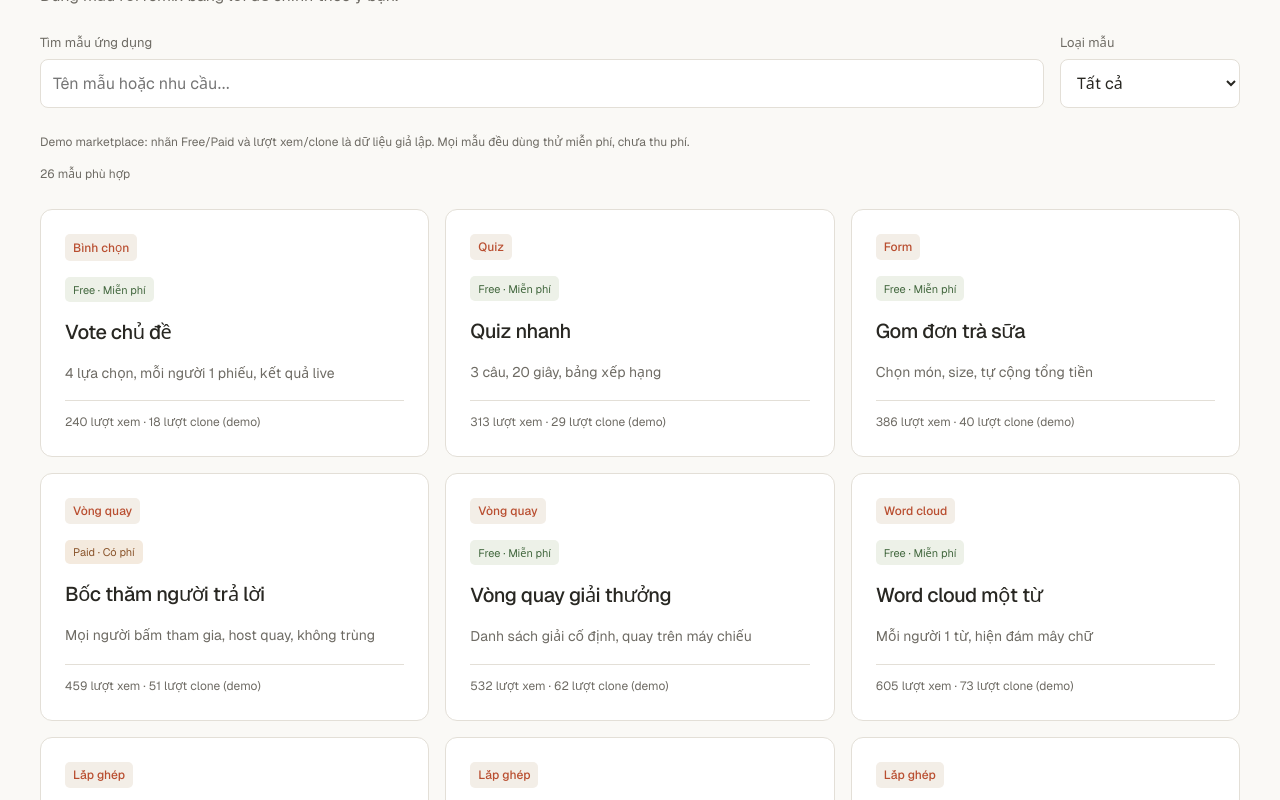
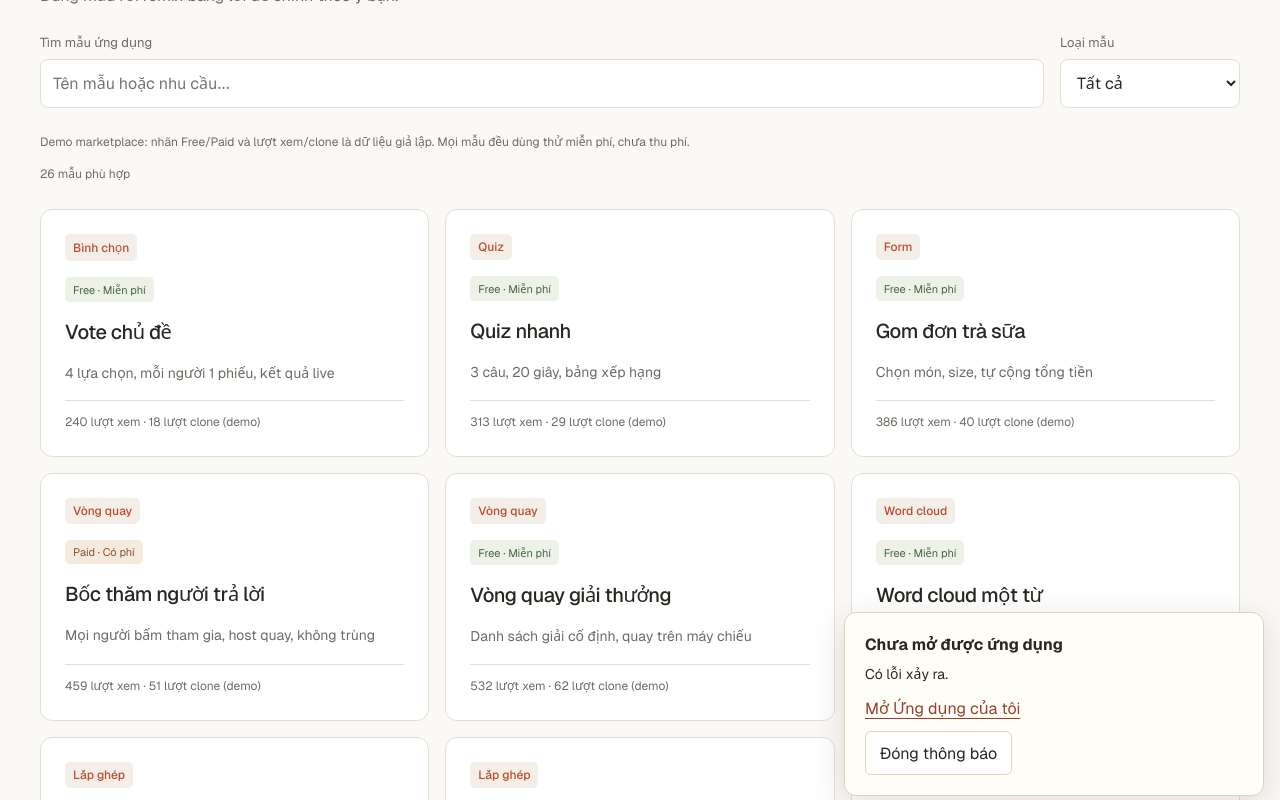
Before and after one commit to 95Lab/minintapp, a Next.js app: page /templates in a window 1280 px wide. Both pictures are taken after a click on the button 234 px from the left and 884 px from the top of the page. Shown: the part 484-1284 px from the top of the page. Built offline with nearby package versions, Linux system fonts and the light colour scheme; no server answers.

Commit message:
feat: update deployment workflow and enhance template gallery feedback

```diff
--- /dev/null
+++ b/src/engine-ui/create/template-gallery.module.css
@@ -0,0 +1,5 @@
+.feedback { position: fixed; z-index: 100; right: 16px; bottom: 16px; width: min(420px, calc(100vw - 32px)); max-height: 60vh; overflow: auto; padding: 20px; border: 1px solid #dfd3bb; border-radius: 12px; background: #fffdf7; color: #282722; box-shadow: 0 8px 32px #28272226; }
+.feedback strong { display: block; font-size: 16px; }
+.feedback p { margin: 8px 0 12px; font-size: 14px; line-height: 1.6; }
+.feedback a { color: #93432b; }
+.feedback button { display: block; margin-top: 12px; min-height: 44px; padding: 8px 14px; border: 1px solid #dfd3bb; border-radius: 6px; background: #fff; color: inherit; font: inherit; cursor: pointer; }
--- a/src/engine-ui/create/template-gallery.tsx
+++ b/src/engine-ui/create/template-gallery.tsx
@@ -1,9 +1,10 @@
 "use client";
-// Ready-made templates: one tap creates the app instantly (no AI call) and opens the host view,
+// Ready-made templates create without AI, then wait for deployment before opening the host view,
 // where it can be remixed in words.
 import { CreationAvailabilityNotice, useCreationAvailability } from "@/components/create/creation-availability";
 import { creationBlocked } from "@/lib/api/creation-availability";
-import { useState } from "react";
+import { useRef, useState } from "react";
+import styles from "./template-gallery.module.css";
 import { useRouter } from "next/navigation";
 import type { Lifetime } from "@/engine/api/api-contract-types";
 import { createFromTemplate } from "@/engine/api/api-client";
@@ -36,21 +37,33 @@ export function TemplateGallery({ locale, lifetime }: { locale: UiLocale; lifeti
   const availability = useCreationAvailability();
   const router = useRouter();
   const [busyId, setBusyId] = useState<string | null>(null);
+  const inFlight = useRef(false);
   const [error, setError] = useState<string | null>(null);
 
   async function open(templateId: string) {
-    if (busyId) return;
+    if (inFlight.current) return;
+    inFlight.current = true;
     setBusyId(templateId);
     setError(null);
-    if (!await availability.refresh()) { setBusyId(null); return; }
-    const res = await createFromTemplate({ templateId, locale, lifetime });
-    if (res.ok) {
+    let navigating = false;
+    try {
+      if (!await availability.refresh()) {
+        setError(locale === "vi" ? "Chưa thể tạo app. Kiểm tra lại hạn mức ở đầu danh sách." : "Cannot create the app yet. Check your app limit above the list.");
+        return;
+      }
+      const res = await createFromTemplate({ templateId, locale, lifetime });
+      if (!res.ok) {
+        setError(errorText(res.code, locale, res.params));
+        return;
+      }
       setHostToken(res.id, res.hostToken);
       router.push(`/rooms/${res.id}/host`);
-      return;
+      navigating = true;
+    } catch {
+      setError(errorText("network", locale));
+    } finally {
+      if (!navigating) { setBusyId(null); inFlight.current = false; }
     }
-    setError(errorText(res.code, locale, res.params));
-    setBusyId(null);
   }
 
   return (
@@ -75,7 +88,16 @@ export function TemplateGallery({ locale, lifetime }: { locale: UiLocale; lifeti
         ))}
       </div>
       {visible.length===0&&<p className="catalog-empty">{locale==="vi"?"Không có mẫu phù hợp. Thử từ khóa khác hoặc chọn tất cả loại mẫu.":"No matching templates. Try another search or select all pricing types."}</p>}
-      {error && <div className="notice warn" role="alert">{error} <a href="/dashboard">{locale === "vi" ? "Mở Ứng dụng của tôi" : "Open My apps"}</a></div>}
+      {busyId && <div className={styles.feedback} role="status" aria-live="polite">
+        <strong>{locale === "vi" ? "Đang tạo ứng dụng" : "Creating your app"}: {APP_TEMPLATES.find(tpl => tpl.id === busyId)?.title[locale]}</strong>
+        <p>{locale === "vi" ? "Đang chuẩn bị ứng dụng. Bước này có thể mất vài phút; trang sẽ tự mở khi sẵn sàng." : "Preparing your app. This may take a few minutes; it will open automatically when ready."}</p>
+      </div>}
+      {error && <div className={styles.feedback} role="alert">
+        <strong>{locale === "vi" ? "Chưa mở được ứng dụng" : "Could not open the app"}</strong>
+        <p>{error}</p>
+        <a href="/dashboard">{locale === "vi" ? "Mở Ứng dụng của tôi" : "Open My apps"}</a>
+        <button type="button" onClick={() => setError(null)}>{locale === "vi" ? "Đóng thông báo" : "Dismiss"}</button>
+      </div>}
     </section>
   );
 }
```
Also changed, not shown: 4 other files (tests, documents, lock files or other folders).
